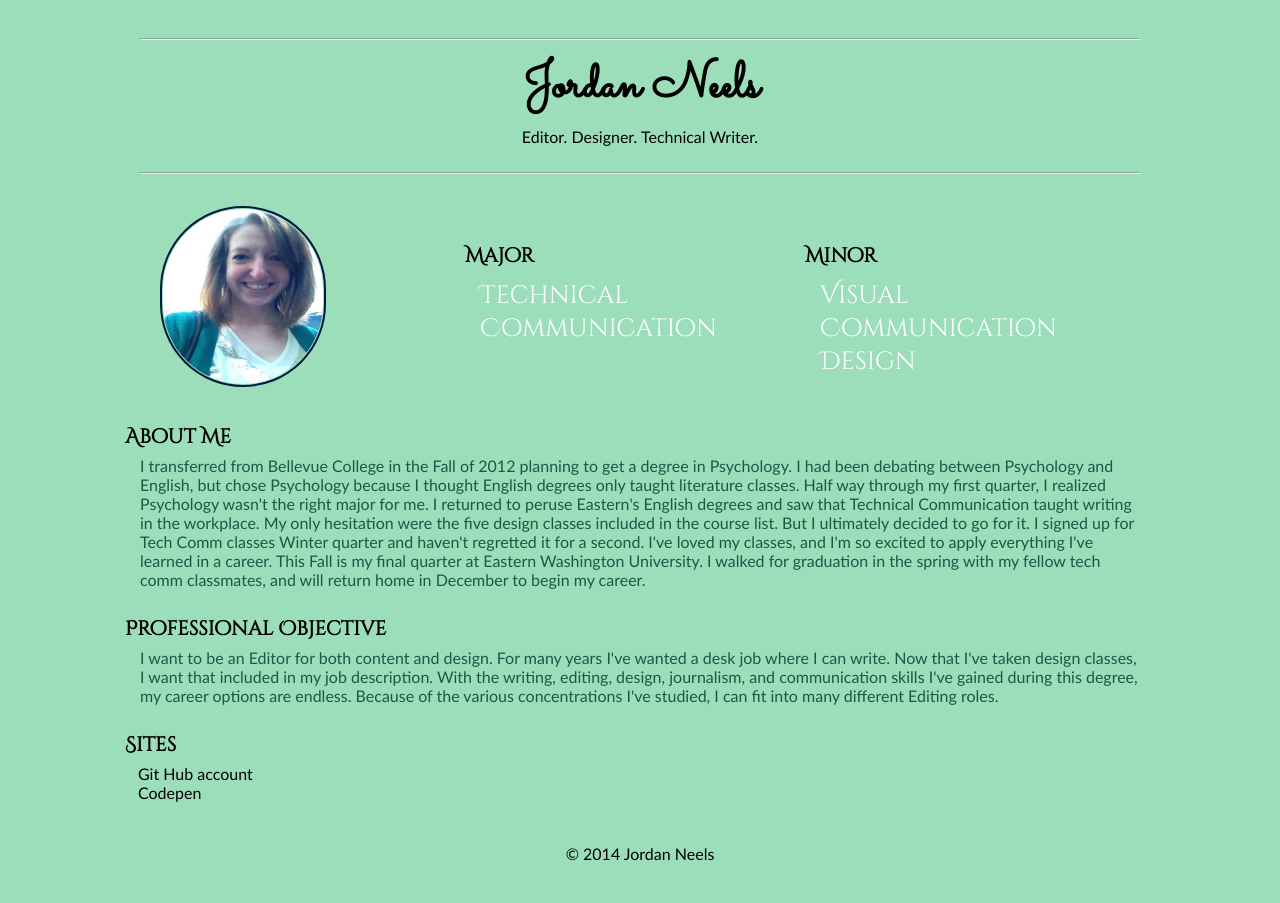
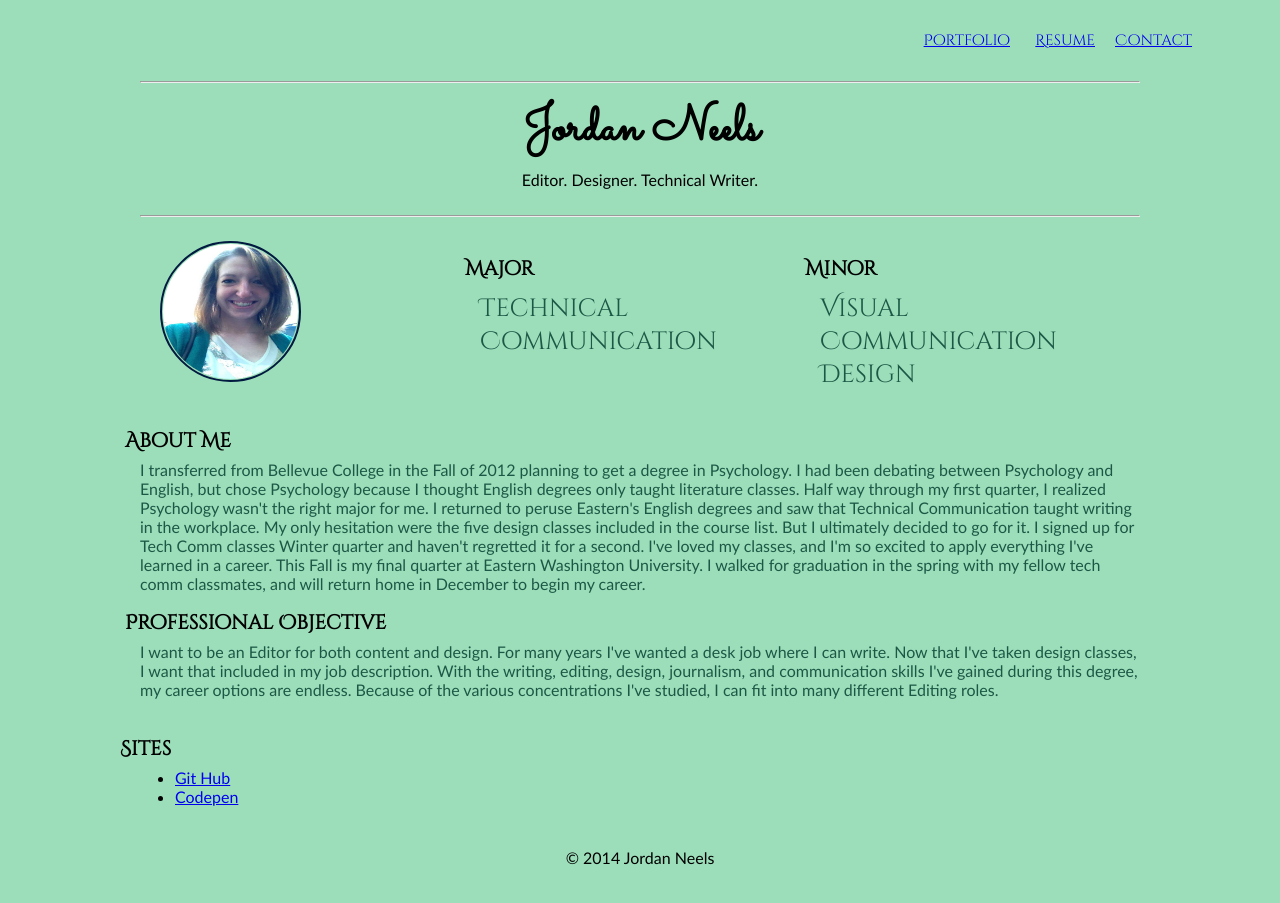
Before and after one commit to jordanneels/p1-bio, a plain HTML site: page index.html in a window 1280 px wide. Drawn offline with Linux system fonts and the light colour scheme.

Commit message:
Wednesday afternoon
Make img actual circle, tcom and vcd diff color, scaled a little,
tightened space, added nav at top

```diff
--- a/css/styles.css
+++ b/css/styles.css
@@ -1,5 +1,9 @@
 /* Your Website Styles */
 /* Name */
+div {
+	transform: 1000px;
+}
+
 h1 {
 	font-family: 'Sacramento', cursive;
 	font-size: 50px;
@@ -18,7 +22,7 @@ h2 {
 	font-family: 'Cinzel Decorative', cursive;
 	color: black;
 	font-size: 20px;
-	margin-top: 3em;
+	margin-top: 1.5em;
 	margin-bottom: -.75em;
 	margin-left: -.75em;
 }
@@ -26,7 +30,8 @@ h2 {
 .major_minor {
 	font-size: 25px;
 	font-family: 'Cinzel Decorative', cursive;
-	color: white;
+	color: #1D5846;
+	margin-bottom: -1.5em;
 }
 
 /* Paragraph headings */
@@ -35,7 +40,7 @@ h3 {
 	color: black;
 	font-size: 20px;
 	text-align: left;
-	margin-top: -.50em;
+	margin-top: -1em;
 	margin-left: -1.25em;
 	margin-bottom: -1em;
 	border-radius: 10px;
@@ -43,11 +48,13 @@ h3 {
 }
 
 /* Pages */
-h4 {
+.links_top {
+	color: black;
 	font-family: 'Cinzel Decorative', cursive;
-	color: #9CDEBA;
 	font-size: 15px;
 	text-align: right;
+	text-decoration: none;
+	list-style: none;
 }
 
 body {
@@ -63,22 +70,21 @@ body {
 img {
 	padding: 1px;
 	border: 2px solid #021a40;
-	border-radius: 130px;
-	margin-top: 1.5em;
+	border-radius: 150px;
+	width: 135px;
+	height: 135px;
+	margin-top: 1em;
+	margin-bottom: 2em;
 	margin-left: 20px;
 }
 
-ul li {
-	list-style: none;
-	color: #1D5846;
-	margin-left: -2em;
-}
-
-a:link {
+.links_bottom {
     color: black;
+    text-align: left;
     text-decoration: none;
-    margin-left: -10px;
-}
+    margin-top: 20px;
+    margin-left: -5px;
+ }
 
 .footer {
 	text-align: center;
--- a/index.html
+++ b/index.html
@@ -2,6 +2,7 @@
 <html lang="en">
 <head>
   <meta charset="UTF-8" />
+  <meta name="viewport" content="width=device-width">
   <title>Jordan Neels</title>
 
  <link rel="icon" href="favicon.ico">
@@ -16,11 +17,19 @@
 </head>
 <body>
 
-
 	<!-- No content before -->
 	<div class="container">
 
 	<!--Header-->
+		<div class="grid_12 alpha omega">
+			<ul class="grid_12 links_top">
+				<li class="grid_8 alpha"></li>
+				<li class="grid_2"><a href="jordanneels.weebly.com" alt="Jordan's portfolio">Portfolio</a></li>
+				<li class="grid_1"><a href="resume" alt="Jordan's resume">Resume</a></li>
+				<li class="grid_1 omega"><a href="jordan.l.neels@gmail.com" alt="Jordan's email">Contact</a></li>
+			</ul>
+		</div>
+
 		<hr></hr>
 		<div class="grid_12 alpha omega">
 			<div class="grid_12 alpha">
@@ -45,8 +54,9 @@
 				<h2>Minor</h2>
 				<p class="major_minor">Visual Communication Design </p>
 			</div>
+		</div>
 
-	</div>
+<!--Content-->
 
 		<div class="grid_12 alpha omega">
 			<h3>About Me</h3>
@@ -59,10 +69,10 @@
 
 	<!-- Links -->
 
-		<div class="grid_12 ul">
+		<div class="grid_12 links_bottom alpha omega">
 			<h3>Sites</h3>
 			<ul>
-				<li><a href="http://www.github.com/jordanneels" alt="Git Hub link">Git Hub account</a></li>
+				<li><a href="http://www.github.com/jordanneels" alt="Git Hub link">Git Hub</a></li>
 				<li><a href="http://www.codepen.io/jordanneels/" alt="Codepen account">Codepen</a></li>
 			</ul>
 		</div>
```
Lines whose indentation alone changed are shown as unchanged.
